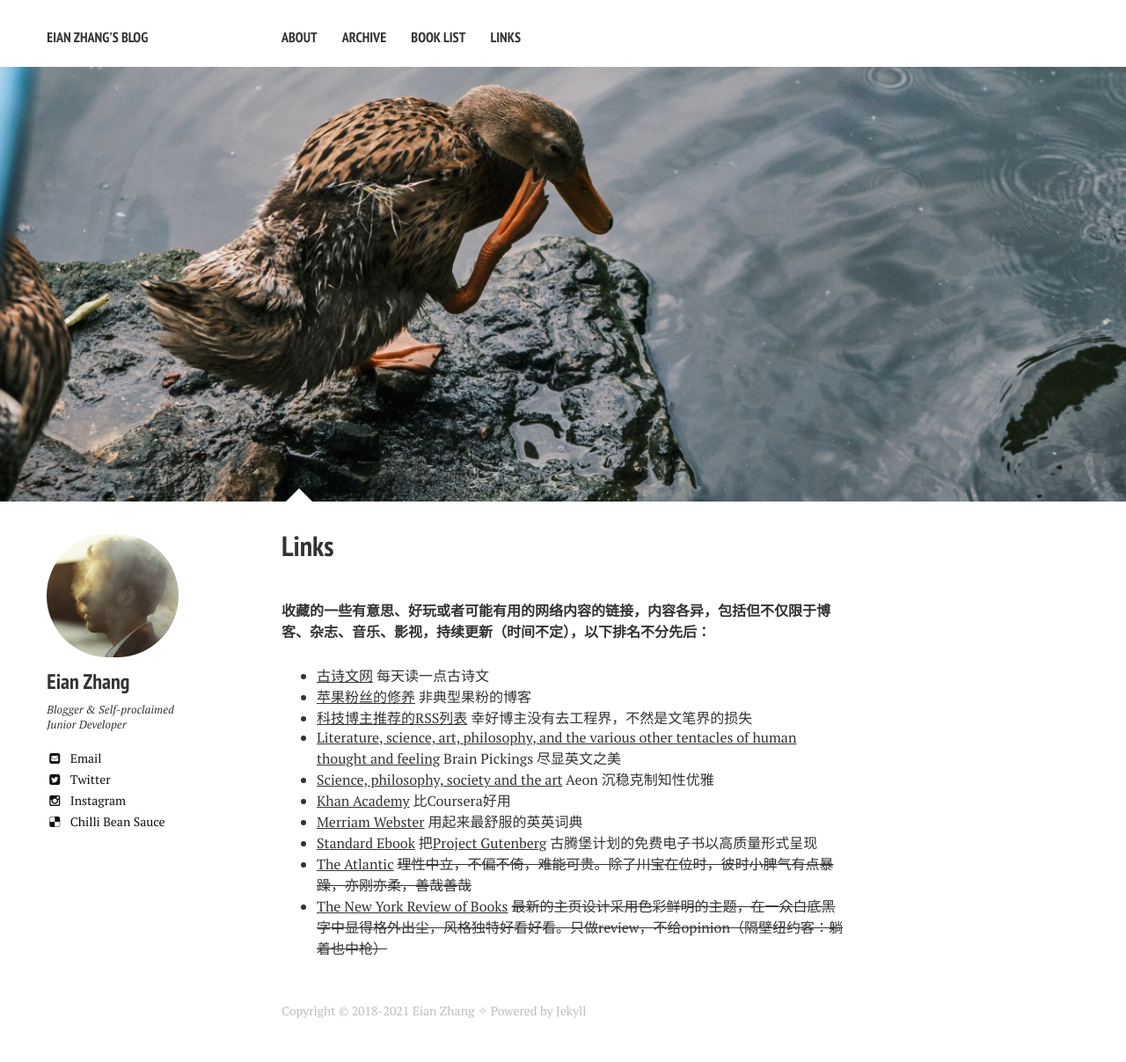
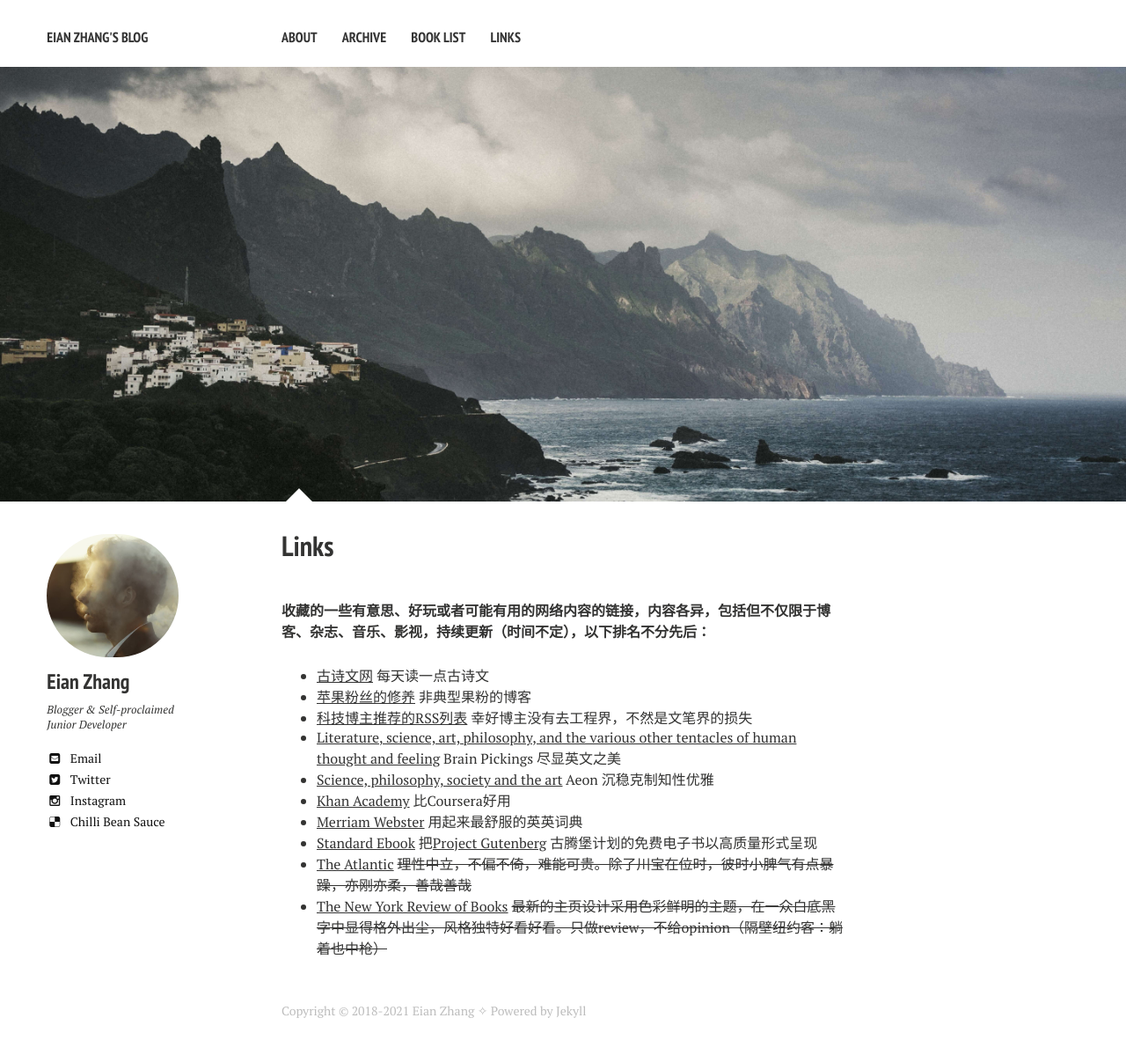
Before and after one commit to jarynzhang/eianzhang.github.io, a Jekyll site: the page built from links/index.md, in a window 1280 px wide. Shown: the whole page at 88% size. Built offline with Jekyll 4.4.1, drawn with Linux system fonts in a browser that asks for light colours; nearby versions of some CDN libraries.

Commit message:
5.201 fine tuning

```diff
--- a/links/index.md
+++ b/links/index.md
@@ -6,7 +6,7 @@ modified: 2021-07-22T20:27:07.573882+00:00
 comments: false
 share: false
 image:
-  feature: duckduckgo.jpg
+  feature: linktags.jpg
 ---
 <br />
 **收藏的一些有意思、好玩或者可能有用的网络内容的链接，内容各异，包括但不仅限于博客、杂志、音乐、影视，持续更新（时间不定），以下排名不分先后：**
```
Also changed, not shown: images/duckduckgo.jpg (deleted), images/linktags.jpg (added), 1 other file.
